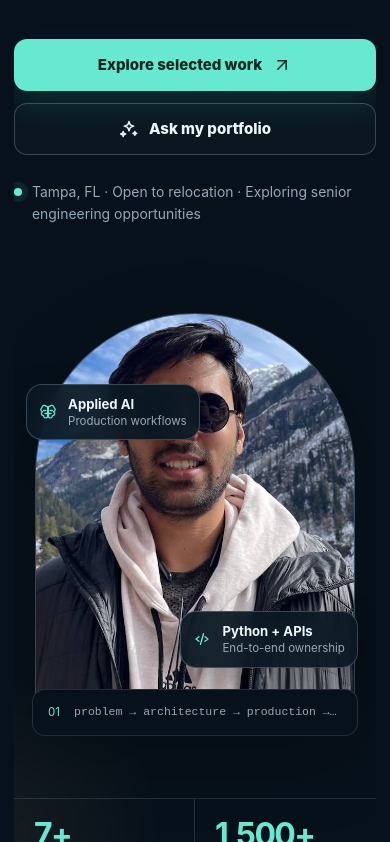
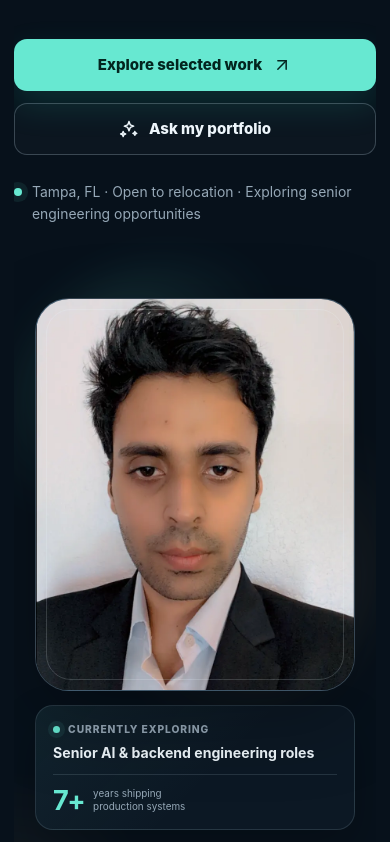
Before and after one commit to ankit180396/ankit-portfolio, a Next.js app: page / in a window 390 px wide. Shown: the part 625-1467 px from the top of the page. Built offline with nearby package versions, Linux system fonts and the light colour scheme.

Commit message:
Polish portrait presentation and hero experience
Use a consistent professional headshot, remove portrait overlays, improve image performance, and refine responsive hero presentation.

```diff
--- a/app/globals.css
+++ b/app/globals.css
@@ -301,121 +301,146 @@ textarea:focus-visible {
 
 .heroVisual {
   position: relative;
-  min-height: 530px;
+  min-height: 590px;
   display: grid;
   place-items: center;
 }
 
+.portraitCard {
+  position: relative;
+  width: min(100%, 400px);
+  margin: 0;
+  display: grid;
+  gap: 14px;
+}
+
+.portraitCard::before {
+  content: "";
+  position: absolute;
+  inset: -34px -38px 118px;
+  z-index: -1;
+  border-radius: 48% 52% 45% 55%;
+  background:
+    radial-gradient(circle at 26% 18%, rgba(103, 232, 209, 0.2), transparent 38%),
+    radial-gradient(circle at 78% 78%, rgba(255, 203, 134, 0.11), transparent 42%);
+  filter: blur(22px);
+  opacity: 0.78;
+}
+
 .portraitFrame {
   position: relative;
-  width: min(100%, 390px);
-  aspect-ratio: 0.78;
+  width: 100%;
+  aspect-ratio: 0.812;
   border: 1px solid var(--line-strong);
-  border-radius: 180px 180px 28px 28px;
+  border-radius: 34px;
   background: linear-gradient(155deg, #173247, #09141f 70%);
   box-shadow: var(--shadow);
-  overflow: visible;
+  overflow: hidden;
+  isolation: isolate;
+  transition: transform 240ms ease, border-color 240ms ease, box-shadow 240ms ease;
 }
 
-.portraitBackdrop {
+.portraitFrame::after {
+  content: "";
   position: absolute;
-  inset: 22px;
-  border: 1px solid rgba(103, 232, 209, 0.25);
-  border-radius: inherit;
-  background:
-    linear-gradient(rgba(103, 232, 209, 0.04) 1px, transparent 1px),
-    linear-gradient(90deg, rgba(103, 232, 209, 0.04) 1px, transparent 1px);
-  background-size: 28px 28px;
+  inset: 10px;
+  z-index: 3;
+  border: 1px solid rgba(238, 246, 251, 0.17);
+  border-radius: 25px;
+  pointer-events: none;
 }
 
 .portraitFrame img {
-  position: absolute;
-  inset: 10px 10px 0;
-  width: calc(100% - 20px);
-  height: calc(100% - 10px);
-  border-radius: 170px 170px 23px 23px;
+  width: 100%;
+  height: 100%;
   object-fit: cover;
-  object-position: center 24%;
+  object-position: center 18%;
   z-index: 2;
+  transition: transform 340ms ease, filter 340ms ease;
 }
 
-.portraitMonogram {
-  position: absolute;
-  inset: 10px 10px 0;
-  z-index: 1;
+.portraitCaption {
+  min-height: 92px;
+  padding: 15px 17px;
   display: grid;
-  place-items: center;
-  border-radius: 170px 170px 23px 23px;
-  color: rgba(103, 232, 209, 0.32);
-  font-size: 7rem;
-  font-weight: 900;
-  letter-spacing: -0.08em;
+  grid-template-columns: minmax(0, 1fr) auto;
+  align-items: center;
+  gap: 18px;
+  border: 1px solid var(--line);
+  border-radius: 18px;
+  background:
+    linear-gradient(135deg, rgba(103, 232, 209, 0.055), transparent 56%),
+    var(--surface);
+  box-shadow: 0 18px 44px rgba(0, 0, 0, 0.2);
 }
 
-.profileBadge {
-  position: absolute;
-  z-index: 4;
-  min-width: 206px;
-  padding: 13px 15px;
+.portraitIdentity {
+  min-width: 0;
+  display: flex;
+  flex-direction: column;
+  gap: 5px;
+}
+
+.portraitStatus {
+  display: inline-flex;
+  align-items: center;
+  gap: 8px;
+  color: var(--muted);
+  font-size: 0.64rem;
+  font-weight: 800;
+  letter-spacing: 0.09em;
+  text-transform: uppercase;
+}
+
+.portraitStatus i {
+  width: 7px;
+  height: 7px;
+  border-radius: 50%;
+  background: var(--accent);
+  box-shadow: 0 0 0 5px rgba(103, 232, 209, 0.08);
+}
+
+.portraitIdentity strong {
+  overflow: hidden;
+  color: var(--ink);
+  font-size: 0.88rem;
+  line-height: 1.35;
+  text-overflow: ellipsis;
+}
+
+.portraitExperience {
+  padding-left: 16px;
   display: flex;
   align-items: center;
-  gap: 11px;
-  border: 1px solid var(--line-strong);
-  border-radius: 16px;
-  background: rgba(9, 23, 34, 0.92);
-  backdrop-filter: blur(14px);
-  box-shadow: 0 16px 36px rgba(0, 0, 0, 0.25);
-  color: var(--accent);
+  gap: 9px;
+  border-left: 1px solid var(--line);
 }
 
-.profileBadge span {
-  display: flex;
-  flex-direction: column;
-  color: var(--muted);
-  font-size: 0.72rem;
-  line-height: 1.4;
+.portraitExperience strong {
+  color: var(--accent);
+  font-size: 1.7rem;
+  line-height: 1;
+  letter-spacing: -0.06em;
 }
 
-.profileBadge strong {
-  color: var(--ink);
-  font-size: 0.82rem;
+.portraitExperience span {
+  color: var(--muted);
+  font-size: 0.62rem;
+  line-height: 1.35;
+  white-space: nowrap;
 }
 
-.profileBadgeTop {
-  top: 92px;
-  left: -70px;
-}
+@media (hover: hover) {
+  .portraitCard:hover .portraitFrame {
+    transform: translateY(-5px);
+    border-color: rgba(103, 232, 209, 0.48);
+    box-shadow: 0 34px 96px rgba(0, 0, 0, 0.38), 0 0 56px rgba(103, 232, 209, 0.1);
+  }
 
-.profileBadgeBottom {
-  right: -72px;
-  bottom: 82px;
-}
-
-.codeStrip {
-  position: absolute;
-  right: 0;
-  bottom: 2px;
-  z-index: 5;
-  width: calc(100% - 36px);
-  max-width: 438px;
-  display: flex;
-  gap: 14px;
-  padding: 13px 15px;
-  border: 1px solid var(--line);
-  border-radius: 13px;
-  background: #07111b;
-  color: var(--muted);
-  font-size: 0.72rem;
-}
-
-.codeStrip span {
-  color: var(--accent);
-}
-
-.codeStrip code {
-  overflow: hidden;
-  text-overflow: ellipsis;
-  white-space: nowrap;
+  .portraitCard:hover .portraitFrame img {
+    transform: scale(1.025);
+    filter: saturate(1.03) contrast(1.015);
+  }
 }
 
 .impactGrid {
@@ -1217,14 +1242,6 @@ footer > div:last-child a:hover {
     font-size: clamp(3.5rem, 7.2vw, 5.25rem);
   }
 
-  .profileBadgeTop {
-    left: -32px;
-  }
-
-  .profileBadgeBottom {
-    right: -22px;
-  }
-
   .skillsGrid {
     grid-template-columns: repeat(2, 1fr);
   }
@@ -1259,7 +1276,7 @@ footer > div:last-child a:hover {
   }
 
   .heroVisual {
-    min-height: 510px;
+    min-height: 600px;
     margin-top: 24px;
   }
 
@@ -1354,31 +1371,11 @@ footer > div:last-child a:hover {
   }
 
   .heroVisual {
-    min-height: 440px;
+    min-height: 0;
   }
 
-  .portraitFrame {
+  .portraitCard {
     width: min(82vw, 335px);
-  }
-
-  .profileBadge {
-    min-width: 174px;
-    padding: 10px 12px;
-  }
-
-  .profileBadgeTop {
-    left: -10px;
-    top: 70px;
-  }
-
-  .profileBadgeBottom {
-    right: -4px;
-    bottom: 54px;
-  }
-
-  .codeStrip {
-    right: 5%;
-    width: 90%;
   }
 
   .impactGrid {
@@ -1480,6 +1477,19 @@ footer > div:last-child a:hover {
   }
 }
 
+@media (max-width: 390px) {
+  .portraitCaption {
+    grid-template-columns: 1fr;
+    gap: 12px;
+  }
+
+  .portraitExperience {
+    padding: 12px 0 0;
+    border-top: 1px solid var(--line);
+    border-left: 0;
+  }
+}
+
 @media (prefers-reduced-motion: reduce) {
   html {
     scroll-behavior: auto;
--- a/app/page.tsx
+++ b/app/page.tsx
@@ -85,30 +85,28 @@ export default function Home() {
             </div>
           </div>
 
-          <div className="heroVisual" aria-label="Professional profile summary">
+          <div className="heroVisual">
+            <figure className="portraitCard">
               <div className="portraitFrame">
-              <div className="portraitBackdrop" />
                 <Image
-                src="/ankit-photo.jpg"
+                  src="/ankit-headshot.webp"
                   alt="Ankit Choudhary"
                   fill
                   priority
-                sizes="(max-width: 600px) 82vw, 390px"
+                  sizes="(max-width: 600px) 82vw, 400px"
                 />
-              <div className="portraitMonogram" aria-hidden="true">AC</div>
-              <div className="profileBadge profileBadgeTop">
-                <Brain width={18} height={18} />
-                <span><strong>Applied AI</strong>Production workflows</span>
               </div>
-              <div className="profileBadge profileBadgeBottom">
-                <Code width={18} height={18} />
-                <span><strong>Python + APIs</strong>End-to-end ownership</span>
+              <figcaption className="portraitCaption">
+                <div className="portraitIdentity">
+                  <span className="portraitStatus"><i /> Currently exploring</span>
+                  <strong>Senior AI &amp; backend engineering roles</strong>
                 </div>
+                <div className="portraitExperience" aria-label="More than seven years building production systems">
+                  <strong>7+</strong>
+                  <span>years shipping<br />production systems</span>
                 </div>
-            <div className="codeStrip" aria-hidden="true">
-              <span>01</span>
-              <code>problem → architecture → production → impact</code>
-            </div>
+              </figcaption>
+            </figure>
           </div>
         </div>
 
```
Also changed, not shown: public/ankit-headshot.webp (added). Lines whose indentation alone changed are shown as unchanged.
